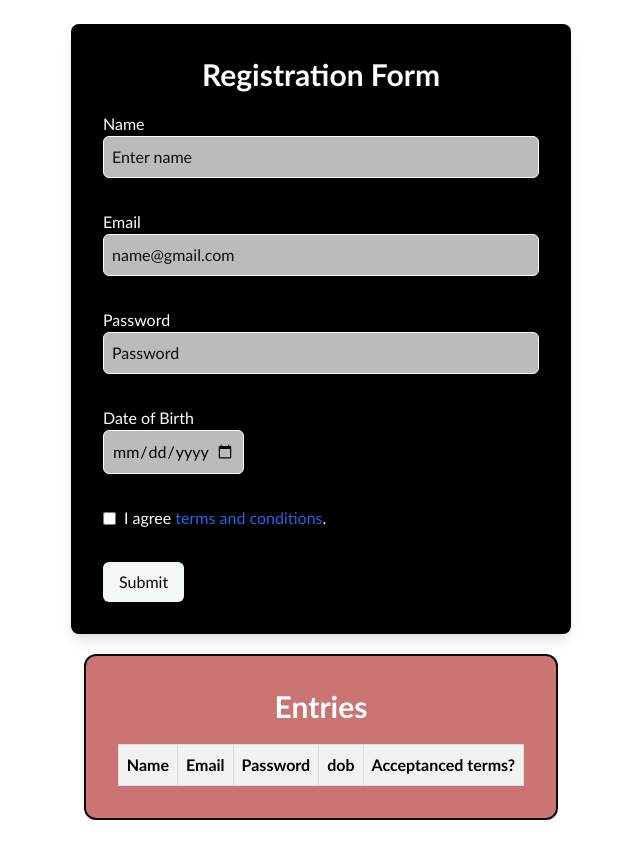
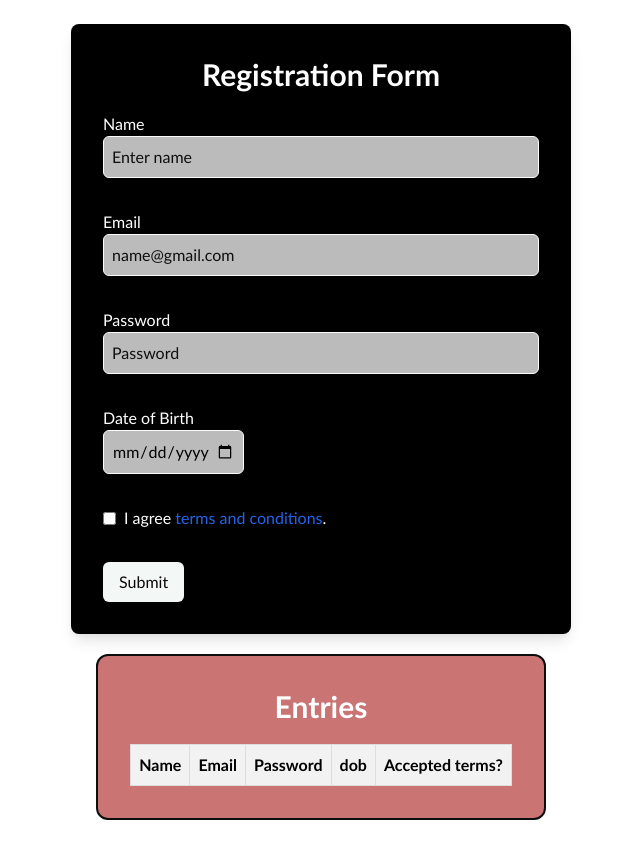
Before and after one commit to Chinmai06/WD101, a plain HTML site: page index.html in a window 1280 px wide. Shown: the whole page, without its empty margins (319-959 px from the left). Drawn offline with nearby package versions, Linux system fonts and the light colour scheme.

Commit message:
Update index.html

```diff
--- a/index.html
+++ b/index.html
@@ -117,7 +117,7 @@
                         <th>Email</th>
                         <th>Password</th>
                         <th>dob</th>
-                        <th>Acceptanced terms?</th>
+                        <th>Accepted terms?</th>
                     </tr>
                 </thead>
                 <tbody id="user-entries"></tbody>
```
